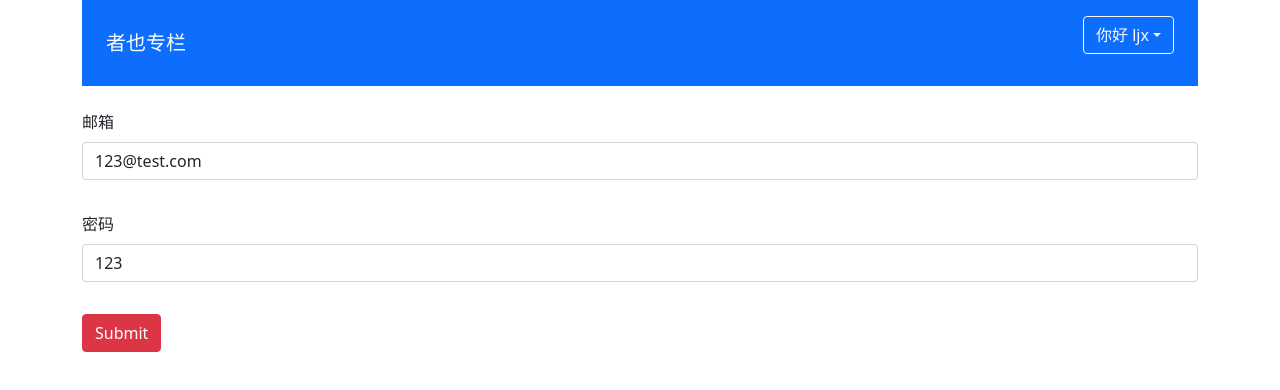
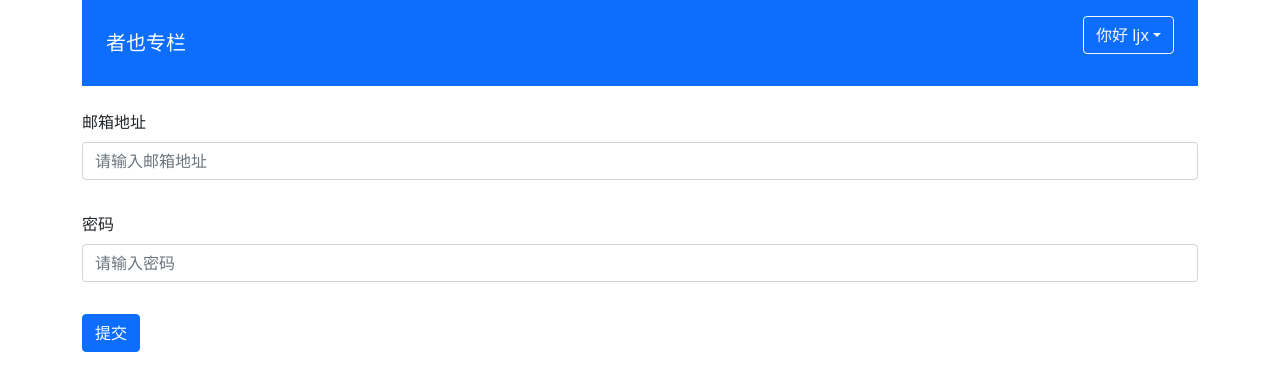
Before and after one commit to poohbear1994/zheye, a Vue app: page / in a window 1280 px wide. Shown: the top 390 px of the page. Built offline with nearby package versions, Linux system fonts and the light colour scheme.

Commit message:
Home页与Login页

```diff
--- a/src/App.vue
+++ b/src/App.vue
@@ -1,7 +1,7 @@
 <!--
  * @Author: your name
  * @Date: 2021-09-17 15:05:47
- * @LastEditTime: 2021-09-23 15:55:57
+ * @LastEditTime: 2021-09-24 13:11:57
  * @LastEditors: Please set LastEditors
  * @Description: In User Settings Edit
  * @FilePath: /zheye/src/App.vue
@@ -9,96 +9,36 @@
 <template>
   <div class="container">
     <global-header :user="currentUser"></global-header>
-    <validate-form @form-submit="onFormSubmit">
-      <div class="mb-3">
-        <label for="exampleInputEmail1" class="form-label">邮箱</label>
-        <validate-input
-          :rules="emailRules"
-          v-model="emailVal"
-          placeholder="请输入一个邮箱"
-          type="text"
-          ref="inputRef"
-        ></validate-input>
-      </div>
-      <div class="mb-3">
-        <label for="exampleInputEmail1" class="form-label">密码</label>
-        <validate-input
-          :rules="passwordRules"
-          v-model="passwordVal"
-          placeholder="请输入密码"
-          type="text"
-        ></validate-input>
-      </div>
-      <template #submit>
-        <span class="btn btn-danger">Submit</span>
-      </template>
-    </validate-form>
+    <login></login>
   </div>
 </template>
 
 <script lang="ts">
-import { defineComponent, reactive, ref } from 'vue'
+import { defineComponent, ref } from 'vue'
 import 'bootstrap/dist/css/bootstrap.min.css'
-import ColumnList, { ColumnProps } from './components/ColumnList.vue'
 import GlobalHeader, { UserProps } from './components/GlobalHeader.vue'
-import ValidateInput, { RulesProp } from './components/ValidateInput.vue'
-import ValidateForm from './components/ValidateForm.vue'
-const testData: ColumnProps[] = [
-  {
-    id: 1,
-    title: 'test1的专栏',
-    description: '1111111111111'
-  },
-  {
-    id: 2,
-    title: 'test2的专栏',
-    description: '22222222222222'
-  }
-]
+import Home from './views/Home.vue'
+import Login from './views/Login.vue'
 const currentUser: UserProps = {
   isLogin: true,
-  name: 'ljx',
-  id: 1
+  name: 'ljx'
 }
 export default defineComponent({
   name: 'App',
   components: {
-    // ColumnList,
     GlobalHeader,
-    ValidateInput,
-    ValidateForm
+    // Home,
+    Login
   },
   setup () {
     const inputRef = ref<any>()
-    // 邮箱验证
-    const emailVal = ref('123@test.com')
-    const emailRules: RulesProp = [
-      { type: 'required', message: '电子邮箱地址不能为空' },
-      { type: 'email', message: '请输入正确的电子邮箱格式' }
-    ]
-    const emailRef = reactive({
-      val: '',
-      error: false,
-      message: ''
-    })
-    // 密码验证
-    const passwordVal = ref('123')
-    const passwordRules: RulesProp = [
-      { type: 'required', message: '密码不能为空' }
-    ]
     const onFormSubmit = (result: boolean) => {
       console.log('result', result)
     }
     return {
-      list: testData,
-      currentUser,
-      emailRef,
-      emailRules,
-      emailVal,
-      passwordRules,
-      passwordVal,
       onFormSubmit,
-      inputRef
+      inputRef,
+      currentUser
     }
   }
 })
--- a/src/components/ValidateForm.vue
+++ b/src/components/ValidateForm.vue
@@ -1,7 +1,7 @@
 <!--
  * @Author: your name
  * @Date: 2021-09-23 14:17:57
- * @LastEditTime: 2021-09-23 15:58:19
+ * @LastEditTime: 2021-09-24 12:46:49
  * @LastEditors: Please set LastEditors
  * @Description: In User Settings Edit
  * @FilePath: /zheye/src/components/ValidateForm.vue
@@ -29,7 +29,9 @@
   setup (props, context) {
     let funcArr: ValidateFunc[] = []
     const submitForm = () => {
-      const result = funcArr.map(func => func()).every(result => result)
+      const result = funcArr.map((func) => {
+        return func()
+      }).every(result => result)
       context.emit('form-submit', result)
     }
     const callback = (func: ValidateFunc) => {
--- /dev/null
+++ b/src/views/Home.vue
@@ -0,0 +1,42 @@
+<!--
+ * @Author: your name
+ * @Date: 2021-09-24 12:48:06
+ * @LastEditTime: 2021-09-24 12:52:25
+ * @LastEditors: Please set LastEditors
+ * @Description: In User Settings Edit
+ * @FilePath: /zheye/src/views/Home.vue
+-->
+<template>
+  <div class="home-page">
+    <section class="py-5 text-center container">
+      <div class="row py-lg-5">
+        <div class="col-lg-6 col-md-8 mx-auto">
+          <img src="../assets/callout.svg" alt="callout" class="w-50"/>
+          <h2 class="font-weight-light">随心写作，自由表达</h2>
+          <p>
+            <a href="#" class="btn btn-primary my-2">开始写文章</a>
+          </p>
+        </div>
+      </div>
+    </section>
+    <h4 class="font-weight-bold text-center">发现精彩</h4>
+    <column-list :list="list"></column-list>
+  </div>
+</template>
+
+<script lang="ts">
+import { defineComponent } from 'vue'
+import { testData } from '../testData'
+import ColumnList from '../components/ColumnList.vue'
+export default defineComponent({
+  name: 'Home',
+  components: {
+    ColumnList
+  },
+  setup () {
+    return {
+      list: testData
+    }
+  }
+})
+</script>
--- /dev/null
+++ b/src/views/Login.vue
@@ -0,0 +1,59 @@
+<template>
+  <div class="login-page">
+    <validate-form @form-submit="onFormSubmit">
+      <div class="mb-3">
+        <label class="form-label">邮箱地址</label>
+        <validate-input
+          :rules="emailRules" v-model="emailVal"
+          placeholder="请输入邮箱地址"
+          type="text"
+          ref="inputRef"
+        />
+      </div>
+      <div class="mb-3">
+        <label class="form-label">密码</label>
+        <validate-input
+          type="password"
+          placeholder="请输入密码"
+          :rules="passwordRules"
+          v-model="passwordVal"
+        />
+      </div>
+    </validate-form>
+  </div>
+</template>
+
+<script lang="ts">
+import { defineComponent, ref } from 'vue'
+import ValidateInput, { RulesProp } from '../components/ValidateInput.vue'
+import ValidateForm from '../components/ValidateForm.vue'
+
+export default defineComponent({
+  name: 'Login',
+  components: {
+    ValidateInput,
+    ValidateForm
+  },
+  setup () {
+    const emailVal = ref('')
+    const emailRules: RulesProp = [
+      { type: 'required', message: '电子邮箱地址不能为空' },
+      { type: 'email', message: '请输入正确的电子邮箱格式' }
+    ]
+    const passwordVal = ref('')
+    const passwordRules: RulesProp = [
+      { type: 'required', message: '密码不能为空' }
+    ]
+    const onFormSubmit = (result: boolean) => {
+      console.log('result', result)
+    }
+    return {
+      emailRules,
+      emailVal,
+      passwordVal,
+      passwordRules,
+      onFormSubmit
+    }
+  }
+})
+</script>
```
Also changed, not shown: src/testData.ts (added, +74 -0 lines), src/assets/callout.svg (added).
